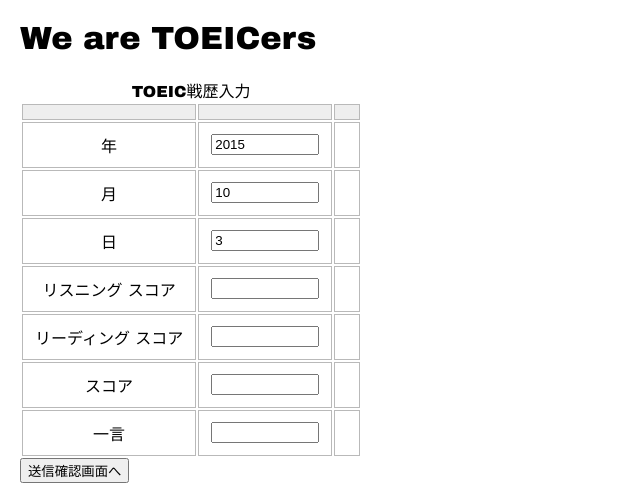
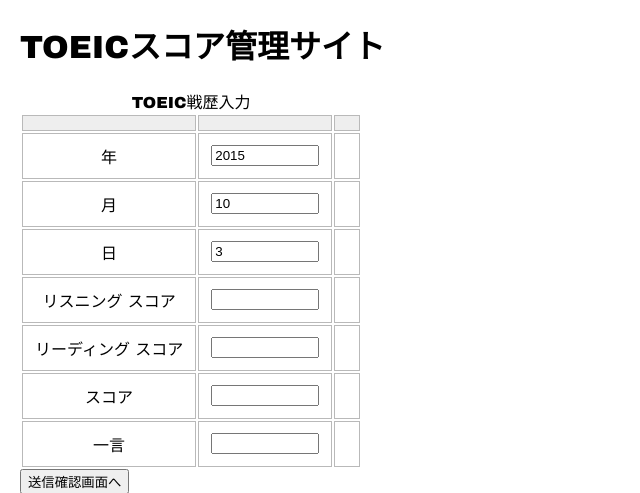
Before and after one commit to 50storm/igarashi-jyuku, a PHP site: page /toeicengineer/app/toeicscore/form_toeic.php in a window 1280 px wide. Shown: the top 493 px of the page, without its empty margins (0-640 px from the left). Run offline with PHP 8.4, Linux system fonts and the light colour scheme; the visitor is signed in with stand-in values (Sample User, id 1).

Commit message:
タイトル変更
TOEICスコア管理サイトにタイトル変更

```diff
--- a/app/toeicscore/confirm_toeic.php
+++ b/app/toeicscore/confirm_toeic.php
@@ -103,7 +103,7 @@
 <div id="wrapper">
 	<!--header-->
 	<header id="header">
-		<h1>We are TOEICers</h1>
+		<h1>TOEICスコア管理サイト</h1>
 	</header>
 
 	<?php // include"toeic_menu.php"; ?>
--- a/app/toeicscore/confirm_user.php
+++ b/app/toeicscore/confirm_user.php
@@ -116,7 +116,7 @@
 <div id="wrapper">
 	<!--header-->
 	<header id="header">
-		<h1>We are TOEICers</h1>
+		<h1>TOEICスコア管理サイト</h1>
 	</header>
 	<!--Menu-->
 	<?php
--- a/app/toeicscore/confirm_user_pass.php
+++ b/app/toeicscore/confirm_user_pass.php
@@ -90,7 +90,7 @@
 <div id="wrapper">
 	<!--header-->
 	<header id="header">
-		<h1>We are TOEICers</h1>
+		<h1>TOEICスコア管理サイト</h1>
 	</header>
 	<!--Menu-->
 	<?php //include"toeic_menu.php"; ?>
--- a/app/toeicscore/form_toeic.php
+++ b/app/toeicscore/form_toeic.php
@@ -343,7 +343,7 @@
 <div id="wrapper">
 	<!--header-->
 	<header id="header">
-		<h1>We are TOEICers</h1>
+		<h1>TOEICスコア管理サイト</h1>
 	</header>
 	<!--Menu-->
 	<?php // include"toeic_menu.php"; ?>
--- a/app/toeicscore/form_user.php
+++ b/app/toeicscore/form_user.php
@@ -302,7 +302,7 @@
 <div id="wrapper">
 	<!--header-->
 	<header id="header">
-		<h1>We are TOEICers</h1>
+		<h1>TOEICスコア管理サイト</h1>
 	</header>
 	<?php
 	//if($_SESSION['form_user_mode'] === "update"){
--- a/app/toeicscore/form_user_pass.php
+++ b/app/toeicscore/form_user_pass.php
@@ -135,7 +135,7 @@
 <div id="wrapper">
 	<!--header-->
 	<header id="header">
-		<h1>We are TOEICers</h1>
+		<h1>TOEICスコア管理サイト</h1>
 	</header>
 	<!--Menu-->
 	<?php // include"toeic_menu.php"; ?>
--- a/app/toeicscore/mypage.php
+++ b/app/toeicscore/mypage.php
@@ -124,7 +124,7 @@
 
 	<header id="header">
 		<div style="">
-			<h1>We are TOEICers</h1>
+			<h1>TOEICスコア管理サイト</h1>
 		</div>
 	</header>
 
--- a/app/toeicscore/toeicers.php
+++ b/app/toeicscore/toeicers.php
@@ -80,7 +80,7 @@
 
 	<header id="header">
 		<div style="">
-			<h1>We are TOEICers</h1>
+			<h1></h1>
 		</div>
 	</header>
 
```
